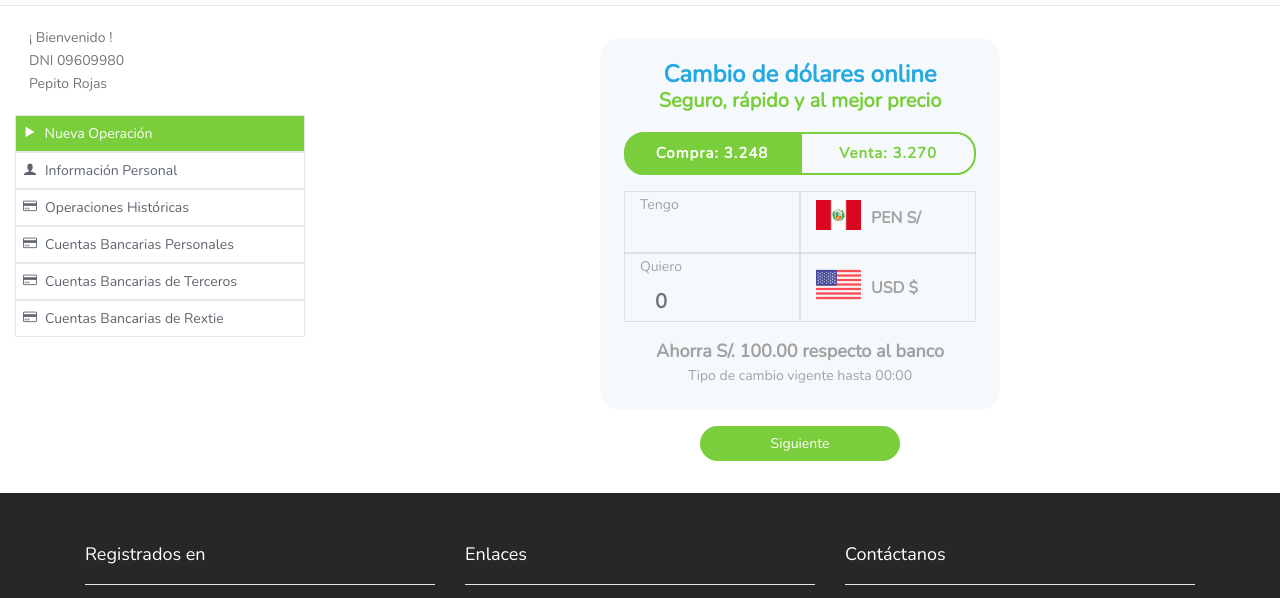
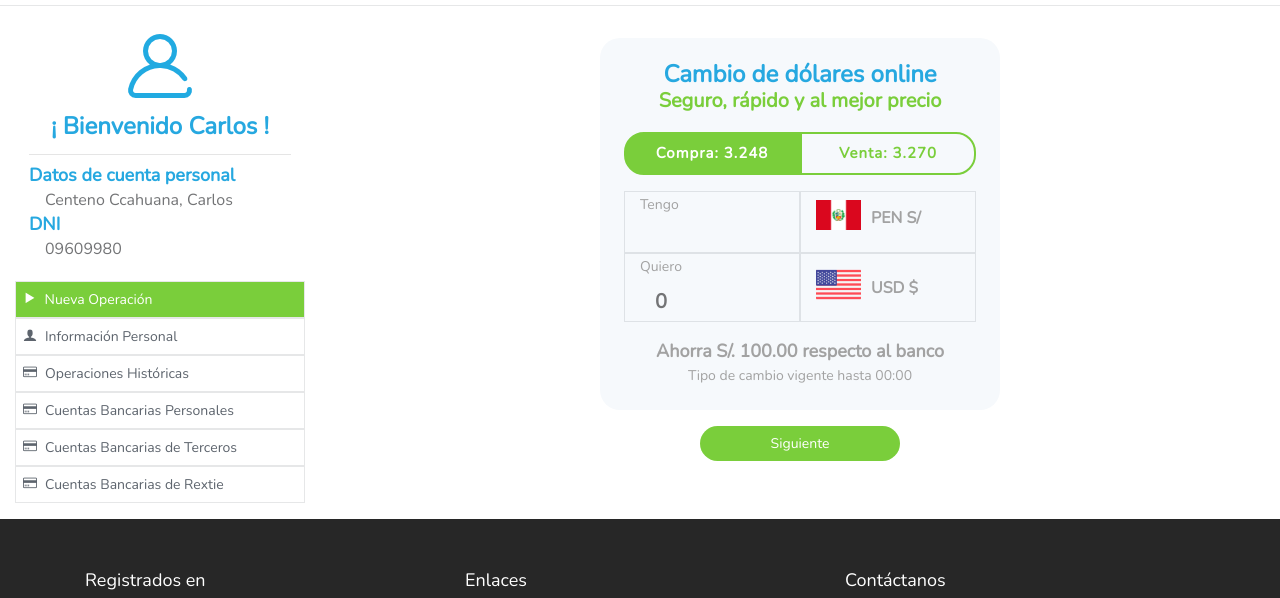
Before and after one commit to DDCenteno/rextie-private, a React app: page / in a window 1280 px wide. Shown: the part 80-678 px from the top of the page. Built offline with nearby package versions, Linux system fonts and the light colour scheme; a web font is replaced by a local one.

Commit message:
estilos finalizados

```diff
--- a/src/components/InfoUser.js
+++ b/src/components/InfoUser.js
@@ -2,14 +2,29 @@ import React from 'react';
 
 
 
-const InfoUser = ({user}) => (
+const InfoUser = ({ user }) => (
 
-      <div className="InfoUser grey-1 ">
-            <p>¡ Bienvenido ! </p>
-            <p>DNI {user.NumDoc}</p>
-            <p>{user.name}</p>
+  <div className="InfoUser grey-1 ">
+    <div className="text-center">
+      <img src="images/user.png" alt="user" />
+    </div>
+    <div className="mt-3 text-center">
+      <p className="title-c-1"> ¡ Bienvenido {user.name} !  </p>
+      <hr />
+    </div>
+    <div>
+      <p className="title-c-5">Datos de cuenta personal</p>
+      <p className="f16 pl-3" >{user.lastname}, {user.name} </p>
+    </div>
+    <div>
+      <p className="title-c-5">DNI</p>
+      <p className="f16 pl-3">{user.NumDoc}</p>
+    </div>
 
-      </div>
+
+
+
+  </div>
 
 )
 
--- a/src/reducers/user-reducer.js
+++ b/src/reducers/user-reducer.js
@@ -1,5 +1,6 @@
 const initState = {
-    name: 'Pepito Rojas',
+    name: 'Carlos',
+    lastname: 'Centeno Ccahuana',
     typeDoc: 'DNI',
     NumDoc: '09609980',
     email: 'pepitoroja@gmail.com',
--- a/src/sass/App.scss
+++ b/src/sass/App.scss
@@ -219,6 +219,20 @@ Header {
   font-size: 12px;
 }
 
+.f16{
+  font-size: 16px;
+}
+
+.f18{
+  font-size: 18px;
+}
+
+.title-c-5{
+  color:  $sky-1;
+  font-size: 18px;
+  font-weight: 600;
+}
+
 .hide {
   display: none;
 }
@@ -390,3 +404,15 @@ Header {
     max-width: 450px;
   }
 }
+
+@media (min-width: 992px) and (max-width:1049px) {
+
+
+  .title-c-5{
+    font-size: 16px;
+  }
+
+  .f16{
+    font-size: 14px;
+  }
+}
```
Also changed, not shown: public/css/main.min.css, public/images/user.png (added).
